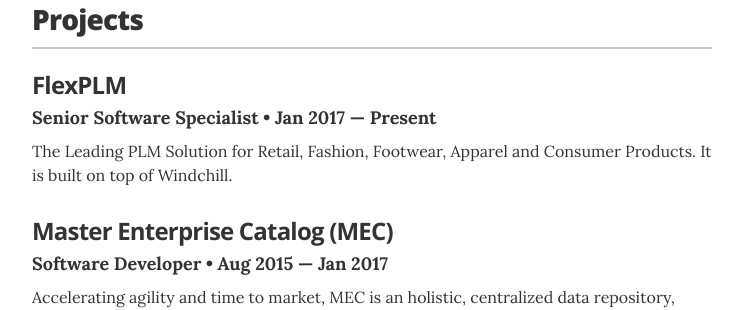
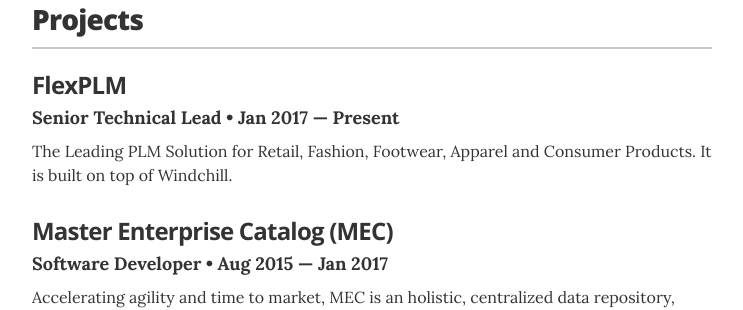
Before and after one commit to JadhavSameer/jadhavsameer.github.io, a Jekyll site: the page built from index.html, in a window 1280 px wide and 900 px high, scrolled down 1701 px. Shown: the part 154-464 px from the top of the window, without its empty margins (268-1011 px from the left). Built offline with Jekyll 4.4.1, drawn with Linux system fonts in a browser that asks for light colours.

Commit message:
Update projects.yml

```diff
--- a/_data/projects.yml
+++ b/_data/projects.yml
@@ -3,7 +3,7 @@
 
 # FlexPLM
 - project: FlexPLM
-  role: Senior Software Specialist
+  role: Senior Technical Lead
   duration: Jan 2017 &mdash; Present
   # url: "#"
   description: The Leading PLM Solution for Retail, Fashion, Footwear, Apparel and Consumer Products. It is built on top of Windchill.
```
